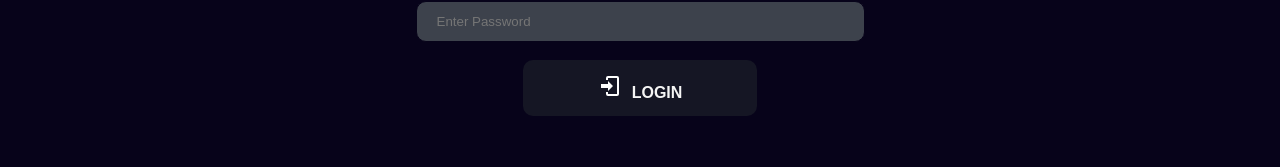
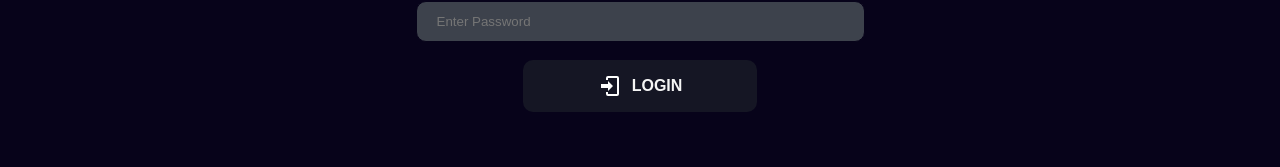
Before and after one commit to jan-software-foundation/jancloud, a Vue app: page /login in a window 1280 px wide. Shown: the part 305-472 px from the top of the page. Built offline with nearby package versions, Linux system fonts and the light colour scheme.

Commit message:
Fix Login: Icon is now aligned

```diff
--- a/src/Login.vue
+++ b/src/Login.vue
@@ -11,8 +11,8 @@
       <Input name="Password" label></Input>
 
       <Button type="submit" style="width: 50%; margin-left: 25%; text-align: center; display: flex; align-items: center; justify-content: center;" :click-async="post">
-        <img src="/graphics/login.svg" style="flex-basis: 40%"/>
-        <a style="padding-left: 10px">Login</a> <!-- TODO align this shit somehow -->
+        <img alt="" src="/graphics/login.svg" class=icon />
+        <a style="padding-left: 10px;" class='icon'>Login</a>
       </Button>
     </div>
   </div>
@@ -37,6 +37,10 @@ export default {
 </script>
 
 <style scoped>
+.icon {
+  vertical-align: middle;
+  display: inline-block;
+}
 
 .container + .container {
   margin-top: 25px;
```
